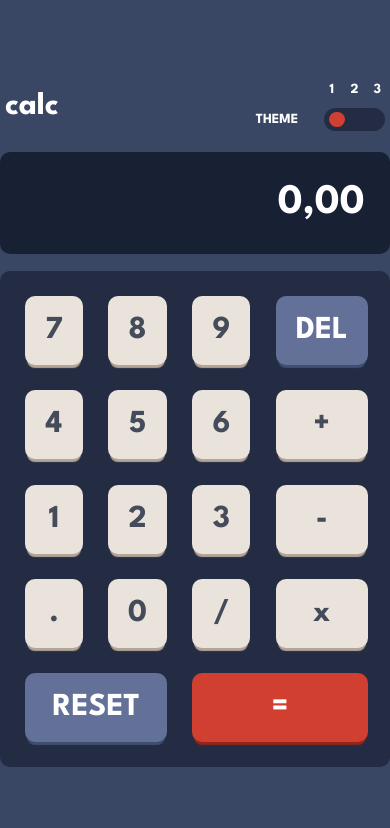
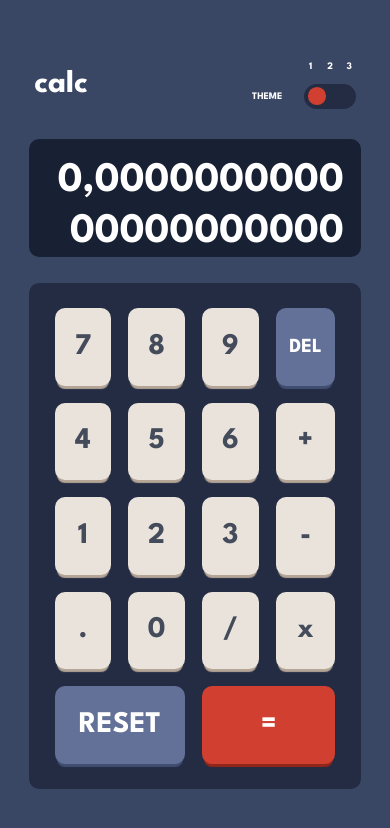
Before and after one commit to majbugdol/calculator-app, an Angular app: page / in a window 390 px wide. Shown: the top 828 px of the page. Built offline with nearby package versions, Linux system fonts and the light colour scheme.

Commit message:
mobile styling

```diff
--- a/src/app/calculator/calculator.component.html
+++ b/src/app/calculator/calculator.component.html
@@ -10,7 +10,9 @@
         <a (click)="onChangeTheme()" id="toggle" class="toggle"></a>
       </div>
     </div>
-    <input class="calc-screen" value="0,00" disabled type="text" />
+    <div class="calc-screen">
+      0,0000000000000000000000000000000000000000000000000000000000000000000000000000000000000000000
+    </div>
     <div class="calc-keypad">
       <button class="calc-btn no-btn" value="7">7</button>
       <button class="calc-btn no-btn" value="8">8</button>
--- a/src/app/calculator/calculator.component.scss
+++ b/src/app/calculator/calculator.component.scss
@@ -6,11 +6,31 @@
 }
 .calc-container {
   min-width: 35%;
+  max-width: 85%;
   display: flex;
   flex-direction: column;
   justify-content: center;
   align-items: center;
+  margin: 5vw;
 
+  @media (min-width: 576px) {
+    margin: 8vw;
+    max-width: 75%;
+  }
+
+  @media (min-width: 768px) {
+    max-width: 65%;
+    margin: 4vw;
+  }
+
+  @media (min-width: 992px) {
+    margin: 3vw;
+  }
+
+  @media (min-width: 1200px) {
+    margin: 3vw;
+    max-width: 45%;
+  }
   .calc-nav {
     width: 100%;
     height: 7vh;
@@ -19,11 +39,19 @@
     align-items: center;
     row-gap: 10px;
     column-gap: 2%;
-    margin-bottom: 2vh;
+    margin-bottom: 3vh;
     padding: 5px;
     border-radius: 10px;
-    font-size: 14px;
+    font-size: 10px;
     font-weight: 700;
+
+    @media (min-width: 576px) {
+      margin-bottom: 4vh;
+      font-size: 14px;
+    }
+    @media (min-width: 768px) {
+      font-size: 14px;
+    }
 
     .calc-nav-name {
       grid-column: 1 / 2;
@@ -52,8 +80,15 @@
       justify-self: center;
       position: relative;
       grid-column: 3 / 6;
-      padding: 15%;
+      padding: 20%;
       border-radius: 15px;
+
+      @media (min-width: 576px) {
+        padding: 15%;
+      }
+
+      @media (min-width: 768px) {
+      }
     }
     .toggle {
       min-width: 20%;
@@ -67,40 +102,75 @@
     }
   }
   .calc-screen {
-    outline: none;
-    border: none;
-    font-family: inherit;
     width: 100%;
-    height: 12vh;
-    margin-bottom: 2vh;
-    padding: 3vh;
+    // max-width: 9vw;
+    min-height: 12vh;
+    max-height: 14vh;
+    margin-bottom: 3vh;
+    padding: 2vh;
     border-radius: 10px;
     line-height: 6vh;
     text-align: end;
     font-weight: 700;
     font-size: 42px;
+    word-break: break-all;
+    overflow: hidden;
+
+    @media (min-width: 576px) {
+      margin-bottom: 4vh;
+    }
+
+    @media (min-width: 992px) {
+      max-width: 50vw;
+      padding: 3vh;
+      max-height: 15vh;
+    }
+
+    @media (min-width: 1200px) {
+    }
+    @media (min-width: 1400px) {
+      max-width: 35vw;
+      max-height: 21.5vh;
+    }
   }
   .calc-keypad {
     width: 100%;
-    min-height: 30vh;
+    min-height: 60vh;
     display: grid;
-    gap: 3vh;
+    gap: 2vh;
     grid-template-columns: repeat(4, 1fr);
     //ustawia kolumny - powtarza 4 razy; 1fr oznacza dzielenie równo;
     padding: 3vh;
     border-radius: 10px;
+
+    @media (min-width: 576px) {
+      min-height: 55vh;
+    }
+    @media (min-width: 768px) {
+      gap: 3vh;
+    }
   }
   .grid-col-span-2 {
     grid-column: span 2;
   }
   .calc-btn {
-    padding: 20px;
+    padding: 3.5vw;
     border-radius: 10px;
     border: none;
-    font-size: 32px;
+    font-size: 30px;
     font-family: inherit;
     font-weight: 700;
     cursor: pointer;
+
+    @media (min-width: 576px) {
+      padding: 2vw;
+    }
+  }
+  .del-btn {
+    font-size: 20px;
+    @media (min-width: 576px) {
+      font-size: 24px;
+    }
   }
 }
 
```
